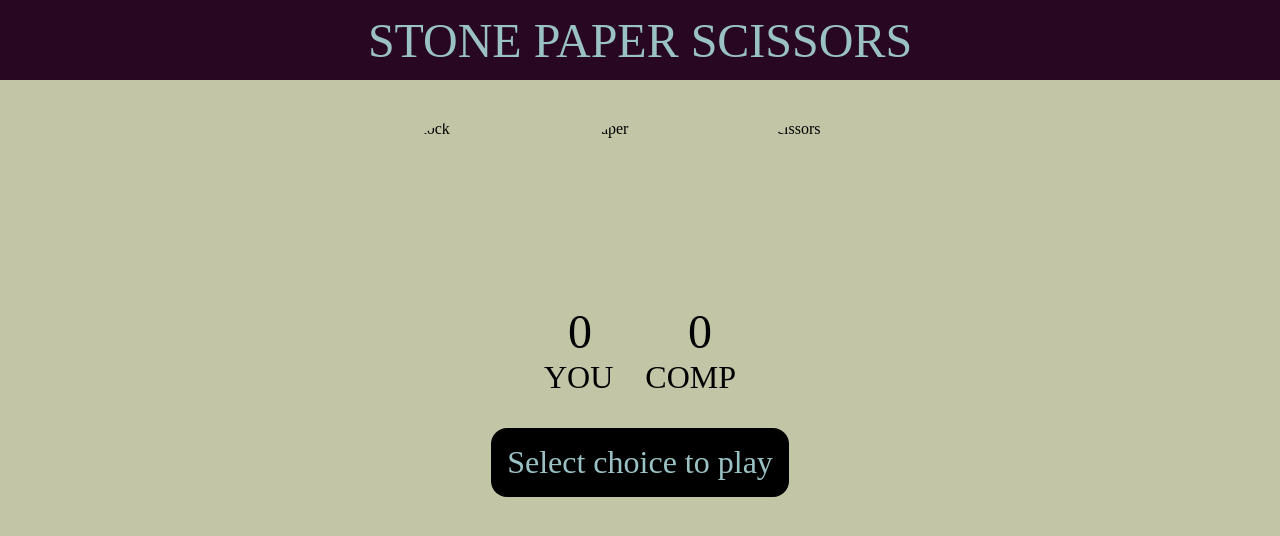
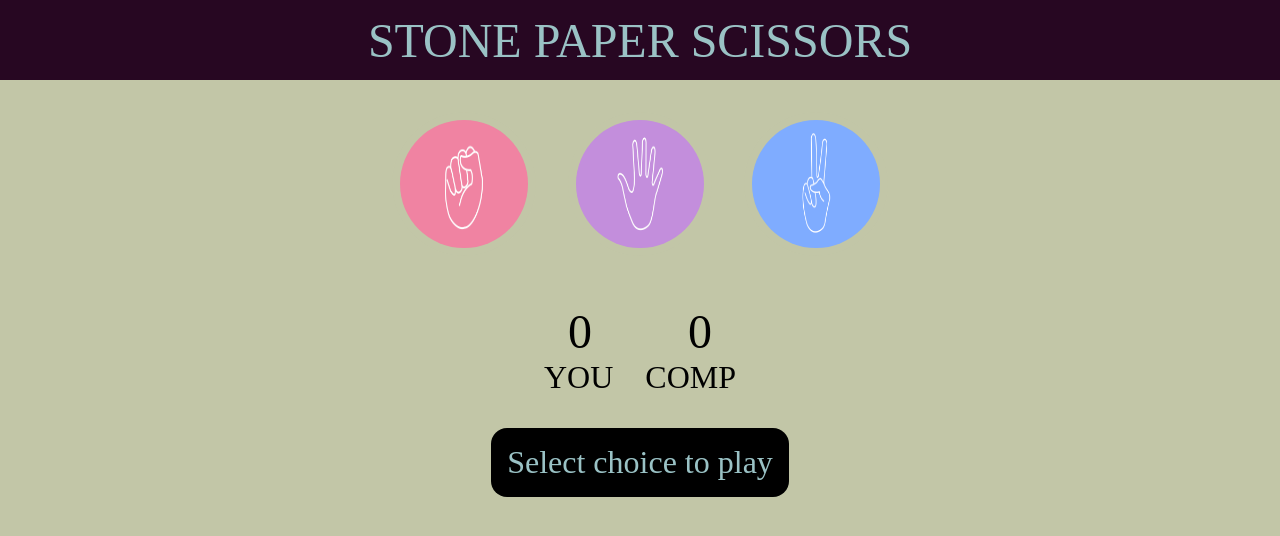
Before and after one commit to Atharvsurya/stone-paper-scissors, a plain HTML site: page index.html in a window 1280 px wide. Drawn offline with Linux system fonts and the light colour scheme.

Commit message:
Update index.html

```diff
--- a/index.html
+++ b/index.html
@@ -12,13 +12,13 @@
     </div>
     <div class="choice" id="choice">
         <div class="images">
-            <img src="images/rock.png" alt="Rock" id="rock">
+            <img src="/rock.png" alt="Rock" id="rock">
         </div>
         <div class="images">
-            <img src="images/paper.png" alt="Paper" id="paper">
+            <img src="paper.png" alt="Paper" id="paper">
         </div>
         <div class="images">
-            <img src="images/scissors.png" alt="Scissors" id="scissors">
+            <img src="scissors.png" alt="Scissors" id="scissors">
         </div>
     </div>
     <div class="score" id="score">
```
